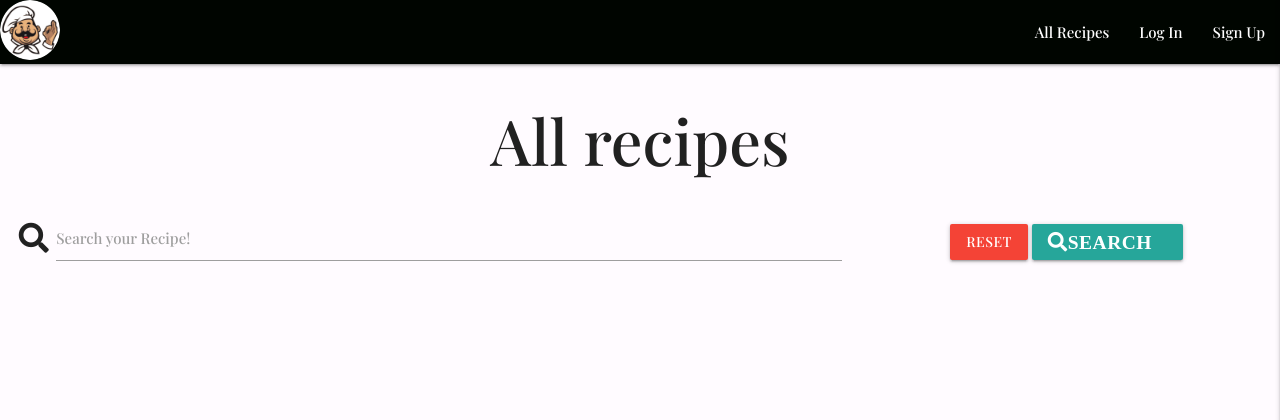
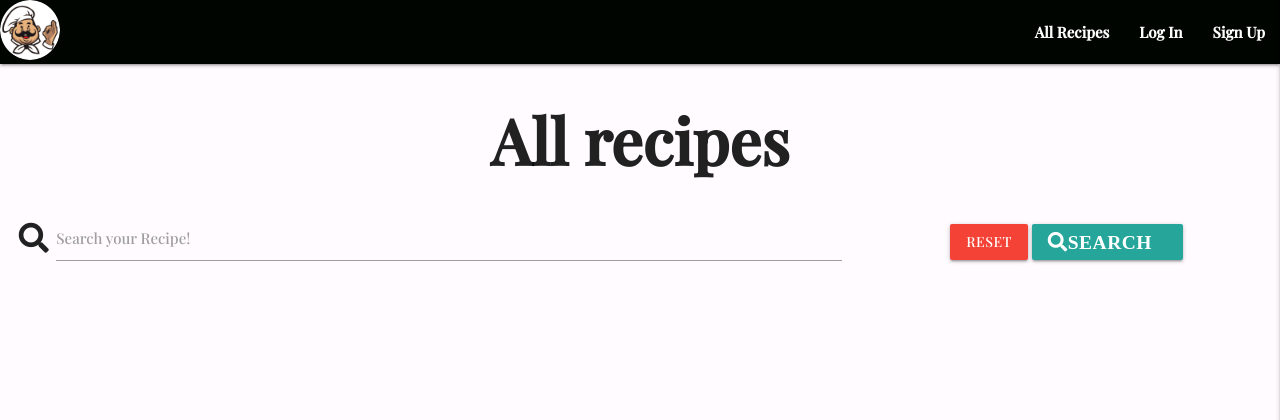
Before and after one commit to ThijsTerporten/CheffsBuddy, a Flask app: page /search in a window 1280 px wide. Shown: the top 420 px of the page. Run offline with Flask 2, Linux system fonts and the light colour scheme; data that the repository does not hold is empty; some libraries are stand-ins or nearby versions.

Commit message:
Style all text elements

```diff
--- a/static/css/style.css
+++ b/static/css/style.css
@@ -27,3 +27,13 @@ nav {
 .row {
     margin-bottom: 5px;
 }
+
+h1 {
+    font-weight: 800;
+}
+
+p,
+ul,
+li {
+    font-weight: 700;
+}
```
